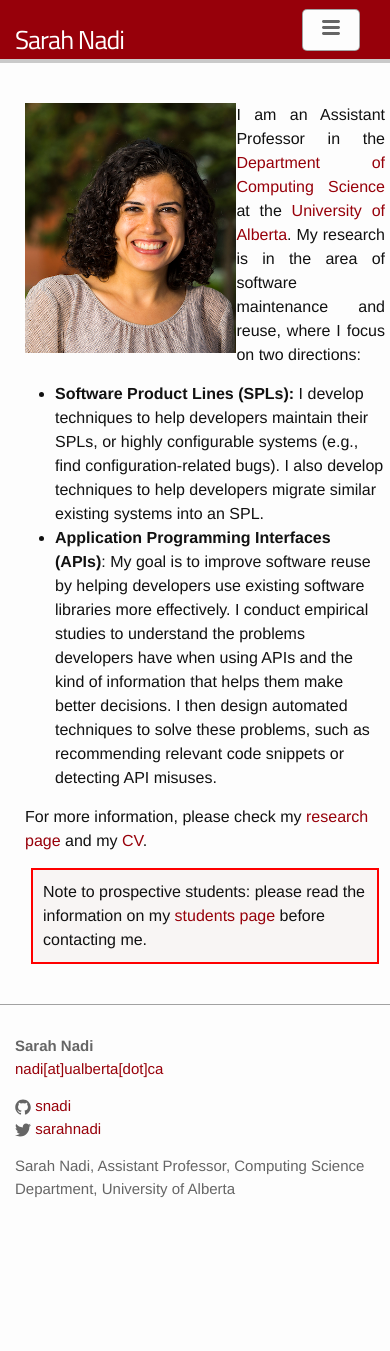
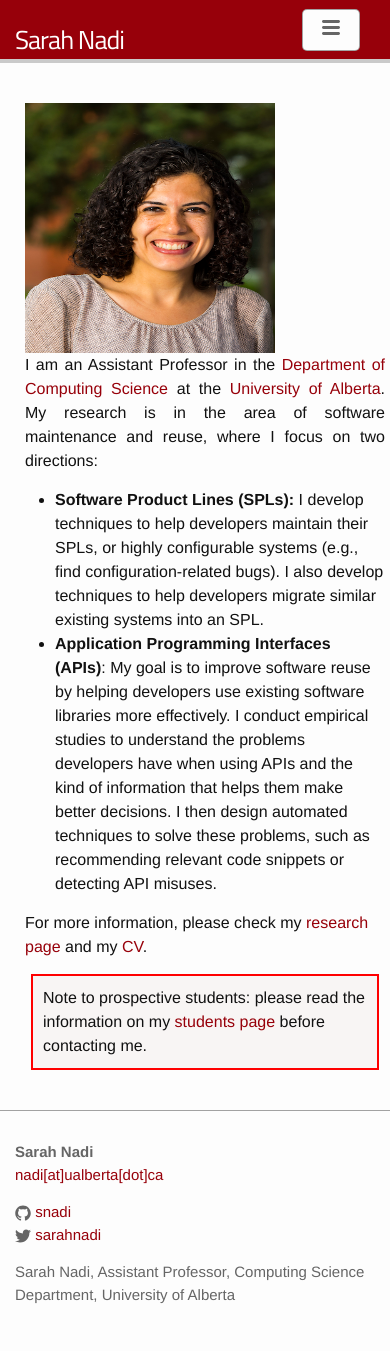
Before and after one commit to snadi/snadi.github.io, a Jekyll site: the page built from index.html, in a window 390 px wide. Built offline with Jekyll 4.4.1, drawn with Linux system fonts in a browser that asks for light colours; before the commit the page ends 1245 px from its top, so only the background shows below that.

Commit message:
Test mobile with profile pic

```diff
--- a/_sass/_layout.scss
+++ b/_sass/_layout.scss
@@ -263,8 +263,10 @@ ul.listing li.listing-item a {
     max-height: $profilepic-size;
     max-width:  $profilepic-size;
 
-//     @include media-query($on-palm) {
-//     	max-height: $profilepic-size * 0.5;
+    @include media-query($on-palm) {
+    	float: none;
+    	width: 100%;
+    	// max-height: $profilepic-size * 0.5;
 //         max-width:  $profilepic-size * 0.5;
-//     }
+    }
 }
```
